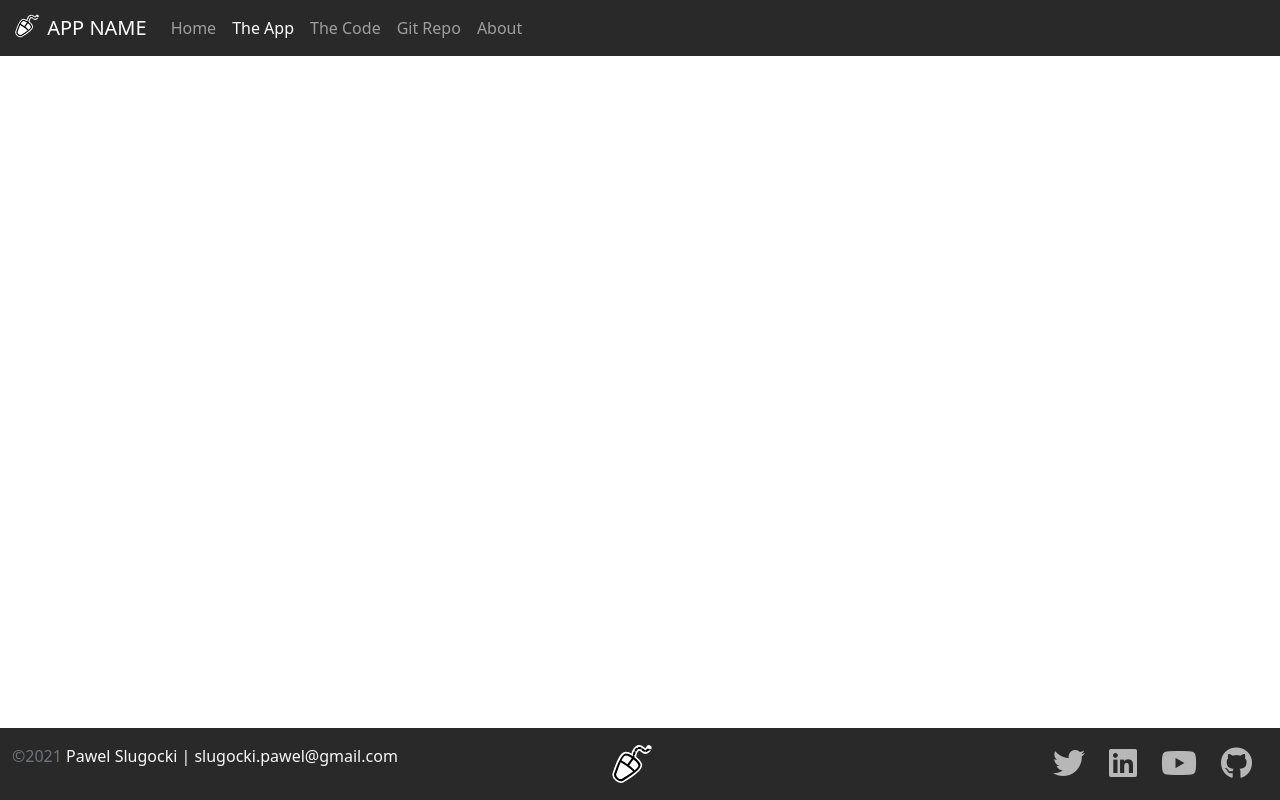
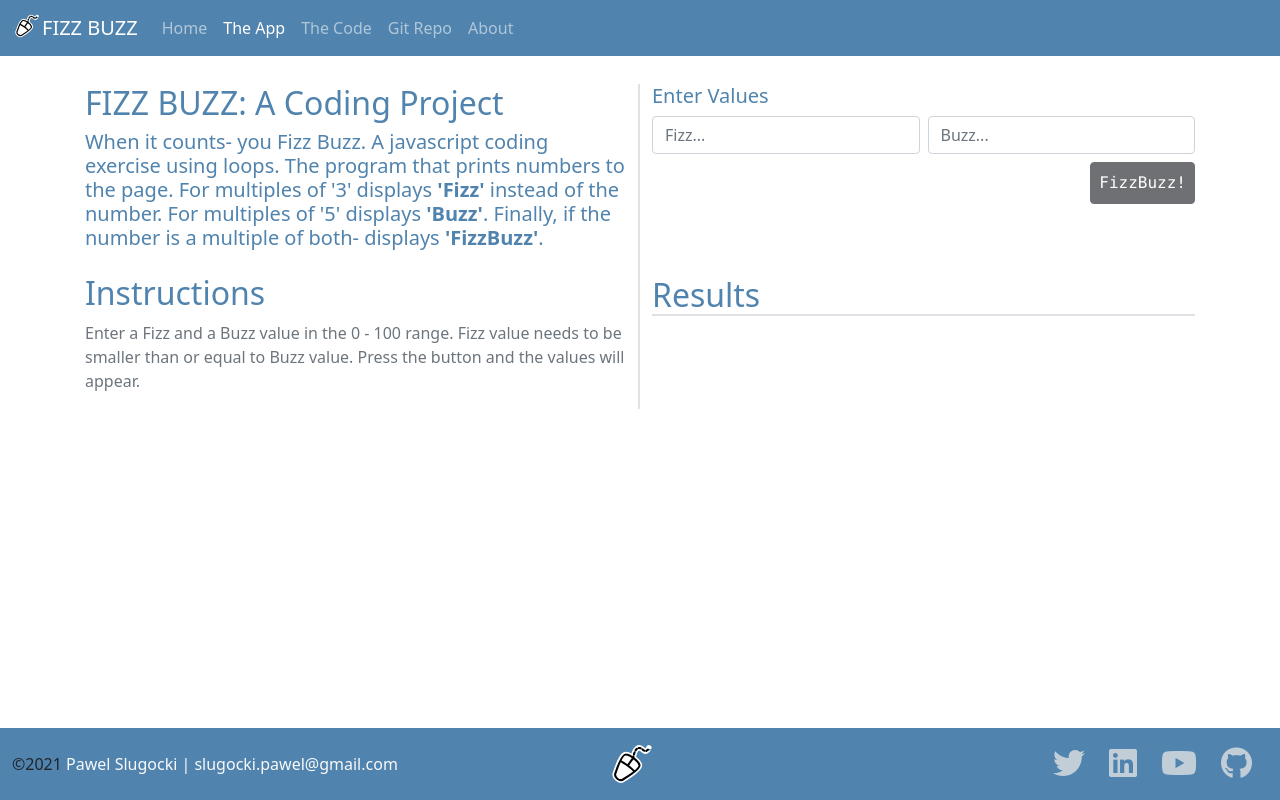
Before and after one commit to SlugockiPawel/FizzBuzz, a plain HTML site: page app.html in a window 1280 px wide. Drawn offline with nearby package versions, Linux system fonts and the light colour scheme.

Commit message:
prepare front end of The App view

```diff
--- a/app.html
+++ b/app.html
@@ -1,28 +1,52 @@
-<!doctype html>
+<!DOCTYPE html>
 <html lang="en" class="h-100">
-
   <head>
-    <title>App Name: A Coding Project By Pawel Slugocki</title>
+    <title>FIZZ BUZZ: A Coding Project By Pawel Slugocki</title>
     <!-- Required meta tags -->
-    <meta charset="utf-8">
-    <meta name="viewport" content="width=device-width, initial-scale=1, shrink-to-fit=no">
+    <meta charset="utf-8" />
+    <meta
+      name="viewport"
+      content="width=device-width, initial-scale=1, shrink-to-fit=no"
+    />
 
     <!-- Bootstrap CSS -->
-    <link href="https://cdn.jsdelivr.net/npm/bootstrap@5.0.2/dist/css/bootstrap.min.css" rel="stylesheet"
-        integrity="sha384-EVSTQN3/azprG1Anm3QDgpJLIm9Nao0Yz1ztcQTwFspd3yD65VohhpuuCOmLASjC" crossorigin="anonymous">
+    <link
+      href="https://cdn.jsdelivr.net/npm/bootstrap@5.0.2/dist/css/bootstrap.min.css"
+      rel="stylesheet"
+      integrity="sha384-EVSTQN3/azprG1Anm3QDgpJLIm9Nao0Yz1ztcQTwFspd3yD65VohhpuuCOmLASjC"
+      crossorigin="anonymous"
+    />
 
-    <script src="https://kit.fontawesome.com/5db21ba9c6.js" crossorigin="anonymous"></script>
+    <script
+      src="https://kit.fontawesome.com/5db21ba9c6.js"
+      crossorigin="anonymous"
+    ></script>
 
-    <link href="./css/site.css" rel="stylesheet">
-   <link rel="icon" type="image/png" href="img/favicon_io/favicon-32x32.png">
+    <link href="./css/site.css" rel="stylesheet" />
+    <link rel="icon" type="image/png" href="img/favicon_io/favicon-32x32.png" />
   </head>
   <body class="d-flex flex-column h-100">
     <!-- nav section -->
     <nav class="navbar navbar-expand-md navbar-dark fixed-top">
       <div class="container-fluid">
-        <a class="navbar-brand" href="#"><img src="img/mono-kmousetool.svg" class="d-inline-block align-text-top" alt="Logo" width="30" height="24"> APP NAME</a>
-        <button class="navbar-toggler" type="button" data-bs-toggle="collapse" data-bs-target="#navbarCollapse"
-            aria-controls="navbarCollapse" aria-expanded="false" aria-label="Toggle navigation">
+        <a class="navbar-brand" href="#"
+          ><img
+            src="img/mono-kmousetool.svg"
+            class="d-inline-block align-text-top"
+            alt="Logo"
+            width="30"
+            height="24"
+          />FIZZ BUZZ</a
+        >
+        <button
+          class="navbar-toggler"
+          type="button"
+          data-bs-toggle="collapse"
+          data-bs-target="#navbarCollapse"
+          aria-controls="navbarCollapse"
+          aria-expanded="false"
+          aria-label="Toggle navigation"
+        >
           <span class="navbar-toggler-icon"></span>
         </button>
         <div class="collapse navbar-collapse" id="navbarCollapse">
@@ -31,7 +55,9 @@
               <a class="nav-link" href="index.html">Home</a>
             </li>
             <li class="nav-item">
-                    <a class="nav-link active" aria-current="page" href="app.html">The App</a>
+              <a class="nav-link active" aria-current="page" href="app.html"
+                >The App</a
+              >
             </li>
             <li class="nav-item">
               <a class="nav-link" href="code.html">The Code</a>
@@ -48,39 +74,133 @@
     </nav>
     <!-- main section -->
     <main class="flex-shrink-0">
-    <div class="container">
-
+      <div class="container mt-4">
+        <div class="row row-cols-1 row-cols-md-2">
+          <div class="col border-end border-2">
+            <h2>FIZZ BUZZ: A Coding Project</h2>
+            <h4 class="lead">
+              When it counts- you Fizz Buzz. A javascript coding exercise using
+              loops. The program that prints numbers to the page. For multiples
+              of '3' displays
+              <span class="fw-bold">'Fizz'</span> instead of the number. For
+              multiples of '5' displays <span class="fw-bold">'Buzz'</span>.
+              Finally, if the number is a multiple of both- displays
+              <span class="fw-bold">'FizzBuzz'</span>.
+            </h4>
+            <h2 class="mt-4">Instructions</h2>
+            <p class="text-muted">
+              Enter a Fizz and a Buzz value in the 0 - 100 range. Fizz value
+              needs to be smaller than or equal to Buzz value. Press the button
+              and the values will appear.
+            </p>
+          </div>
+          <div class="col mt-4 mt-md-0">
+            <div>
+              <h5>Enter Values</h5>
+            <form class="row gx-2 mb-5">
+              <div class="col">
+                <input type="number" min="0" max="100" class="form-control" id="fizzValue" aria-describedby="fizzValue" placeholder="Fizz...">
+              </div>
+              <div class="col">
+                  <input type="number" min="0" max="100" class="form-control" id="buzzValue" aria-describedby="buzzValue" placeholder="Buzz...">
+              </div>
+              <class class="col-12 d-flex justify-content-end">
+                <button type="button" class="btn btn-dark font-monospace mt-2 mb-4 p-2 disabled">FizzBuzz!</button>
+              </div>
+            </form>
+              <h2 class="border-bottom border-2">Results</h2>
+              <div class="table-responsive">
+                <table class="table table-striped table-sm">
+                  <tbody id="results">
+                    <!-- Results here -->
+                    <!-- <tr>
+                      <td>1</td>
+                      <td>1</td>
+                      <td>1</td>
+                      <td>1</td>
+                      <td>1</td>
+                    </tr> -->
+                  </tbody>
+                </table>
+              </div>
+            </div>
+          </div>
+        </div>
       </div>
     </main>
     <!-- footer section -->
     <footer class="footer mt-auto py-3 sticky-footer gy-2">
-        <div class="container-fluid ">
+      <div class="container-fluid">
         <div class="row row-cols-1 row-cols-lg-3">
-                <div class="col order-last order-lg-first text-light">
-                    <div><span class="text-muted">&copy;2021</span> Pawel Slugocki | slugocki.pawel@gmail.com</div>
+          <div
+            class="
+              col
+              order-last order-lg-first
+              text-light
+              d-flex
+              align-items-center
+            "
+          >
+            <div>
+              <span class="text-dark">&copy;2021</span> Pawel Slugocki |
+              slugocki.pawel@gmail.com
             </div>
-                <div class="col d-flex align-items-center justify-content-start justify-content-lg-center">
-                    <img src= "img/mono-kmousetool.svg" alt="logo" height="40px">
           </div>
-                <div class="col d-flex align-items-center justify-content-start justify-content-lg-end">
+          <div
+            class="
+              col
+              d-flex
+              align-items-center
+              justify-content-start justify-content-lg-center
+            "
+          >
+            <img src="img/mono-kmousetool.svg" alt="logo" height="40px" />
+          </div>
+          <div
+            class="
+              col
+              d-flex
+              align-items-center
+              justify-content-start justify-content-lg-end
+            "
+          >
             <div class="row">
-                        <div class="col social"><a href="#" target="_blank"><i class="fab fa-twitter fa-2x"></i></a></div>
-                        <div class="col social"><a href="#" target="_blank"><i class="fab fa-linkedin fa-2x"></i></a></div>
-                        <div class="col social"><a href="#" target="_blank"><i class="fab fa-youtube fa-2x"></i></a></div>
-                        <div class="col social"><a href="#" target="_blank"><i class="fab fa-github fa-2x"></i></a></div>
+              <div class="col social">
+                <a href="#" target="_blank"
+                  ><i class="fab fa-twitter fa-2x"></i
+                ></a>
+              </div>
+              <div class="col social">
+                <a href="#" target="_blank"
+                  ><i class="fab fa-linkedin fa-2x"></i
+                ></a>
+              </div>
+              <div class="col social">
+                <a href="#" target="_blank"
+                  ><i class="fab fa-youtube fa-2x"></i
+                ></a>
+              </div>
+              <div class="col social">
+                <a href="#" target="_blank"
+                  ><i class="fab fa-github fa-2x"></i
+                ></a>
+              </div>
             </div>
           </div>
         </div>
       </div>
     </footer>
     <!-- Bootstrap JS -->
-     <script src="https://cdn.jsdelivr.net/npm/@popperjs/core@2.9.2/dist/umd/popper.min.js"
-     integrity="sha384-IQsoLXl5PILFhosVNubq5LC7Qb9DXgDA9i+tQ8Zj3iwWAwPtgFTxbJ8NT4GN1R8p" crossorigin="anonymous">
- </script>
- <script src="https://cdn.jsdelivr.net/npm/bootstrap@5.0.2/dist/js/bootstrap.min.js"
-     integrity="sha384-cVKIPhGWiC2Al4u+LWgxfKTRIcfu0JTxR+EQDz/bgldoEyl4H0zUF0QKbrJ0EcQF" crossorigin="anonymous">
- </script>
+    <script
+      src="https://cdn.jsdelivr.net/npm/@popperjs/core@2.9.2/dist/umd/popper.min.js"
+      integrity="sha384-IQsoLXl5PILFhosVNubq5LC7Qb9DXgDA9i+tQ8Zj3iwWAwPtgFTxbJ8NT4GN1R8p"
+      crossorigin="anonymous"
+    ></script>
+    <script
+      src="https://cdn.jsdelivr.net/npm/bootstrap@5.0.2/dist/js/bootstrap.min.js"
+      integrity="sha384-cVKIPhGWiC2Al4u+LWgxfKTRIcfu0JTxR+EQDz/bgldoEyl4H0zUF0QKbrJ0EcQF"
+      crossorigin="anonymous"
+    ></script>
     <script src="./js/site.js"></script>
   </body>
-
 </html>
--- a/css/site.css
+++ b/css/site.css
@@ -1,6 +1,6 @@
 :root {
-  --primary-color: #1d5888;
-  --secondary-color: #ff993b;
+  --primary-color: #5083ad;
+  --secondary-color: rgb(95, 93, 93);
   --dark-color: #292929;
   --white-color: #e7e7e7;
 }
@@ -14,11 +14,11 @@ body {
 }
 
 nav {
-  background-color: var(--dark-color);
+  background-color: var(--primary-color);
 }
 
 footer {
-  background-color: var(--dark-color);
+  background-color: var(--primary-color);
 }
 
 h1,
@@ -43,6 +43,7 @@ footer .social > a:hover {
   opacity: 0.9;
   color: var(--secondary-color);
 }
+
 
 .sticky-nav {
   position: fixed;
```
Also changed, not shown: code.html (+5 -5 lines), index.html (+2 -2 lines). Lines whose indentation alone changed are shown as unchanged.
